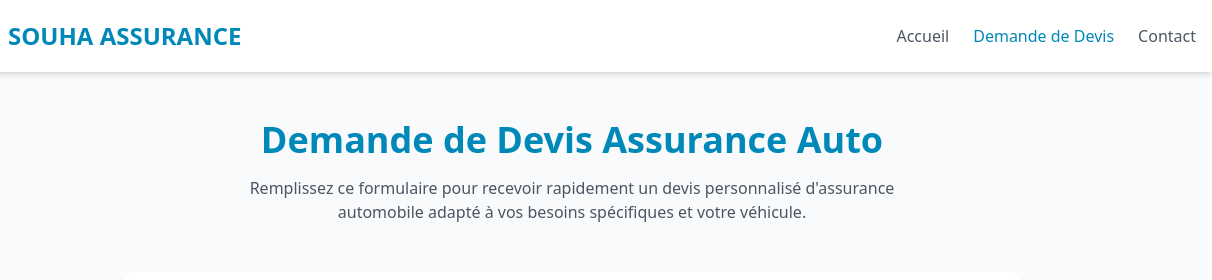
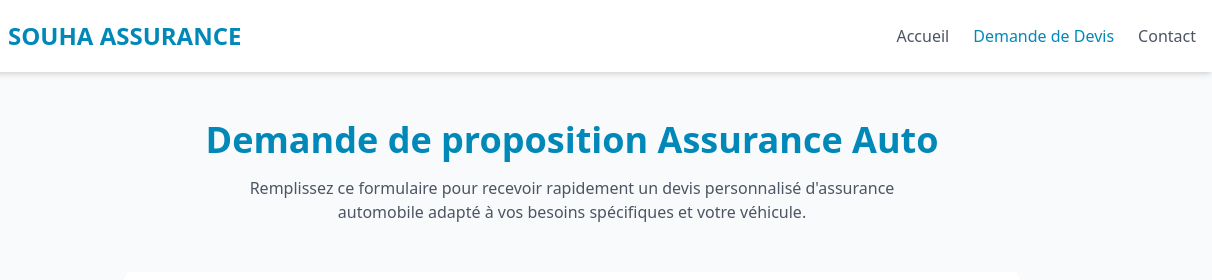
Before and after one commit to caeser-debbug/assuranace-souha, a plain HTML site: page devis.html in a window 1280 px wide. Shown: the top 280 px of the page, 68-1280 px from the left. Drawn offline with nearby package versions, Linux system fonts and the light colour scheme.

Commit message:
Update devis.html

```diff
--- a/devis.html
+++ b/devis.html
@@ -130,7 +130,7 @@
     <main class="container mx-auto px-4 py-12">
         <!-- Page Title -->
         <div class="text-center mb-12 form-section" id="pageTitle">
-            <h1 class="text-3xl md:text-4xl font-bold text-souha-blue mb-4">Demande de Devis Assurance Auto</h1>
+            <h1 class="text-3xl md:text-4xl font-bold text-souha-blue mb-4">Demande de proposition Assurance Auto</h1>
             <p class="text-gray-600 max-w-2xl mx-auto">Remplissez ce formulaire pour recevoir rapidement un devis personnalisé d'assurance automobile adapté à vos besoins spécifiques et votre véhicule.</p>
         </div>
 
```
